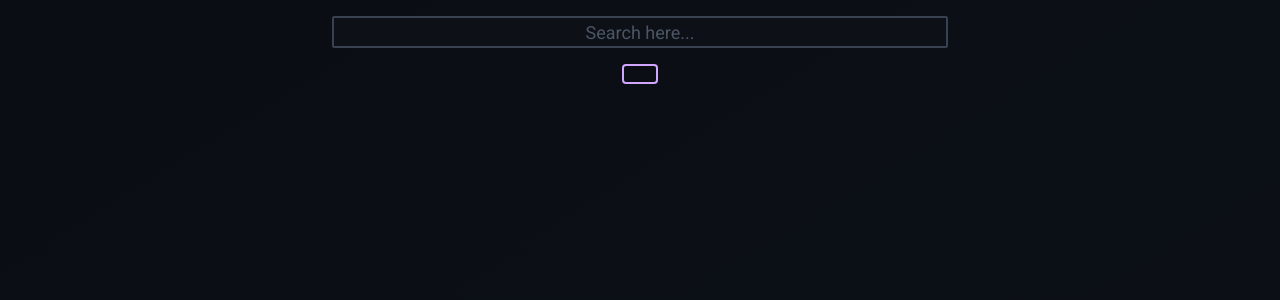
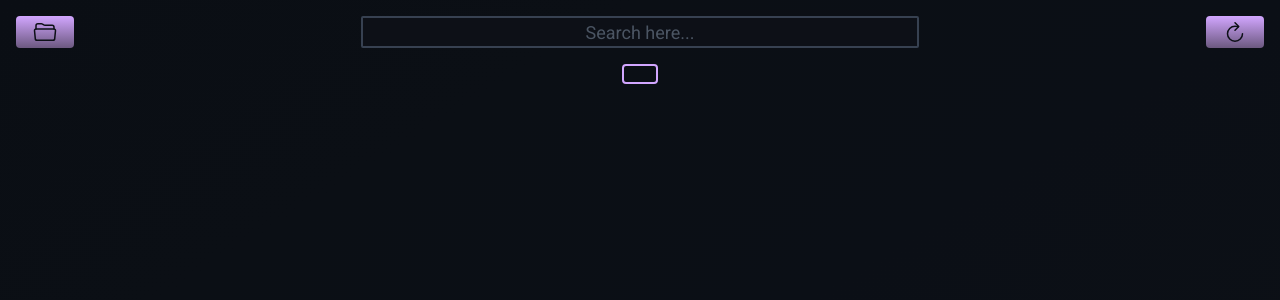
Before and after one commit to diegorezm/wallpapercl, a React (Vite) app: page / in a window 1280 px wide. Shown: the top 300 px of the page. Built offline with nearby package versions, Linux system fonts and the light colour scheme.

Commit message:
navbar working

```diff
--- a/src/components/Navbar.tsx
+++ b/src/components/Navbar.tsx
@@ -1,5 +1,9 @@
-import { ImageQuery } from "../interfaces";
+
+import { IoFolderOpenOutline, IoRefresh } from "react-icons/io5";
+import { open } from "@tauri-apps/api/dialog";
+import { ImageInterface, ImageQuery } from "../interfaces";
 import Search from "./Search";
+import { getImagesFromDirectory } from "../utils";
 
 interface props {
   imageQuery: ImageQuery,
@@ -7,9 +11,35 @@ interface props {
 }
 
 export default function Navbar(props: props) {
+  const { imageQuery, setImageQuery } = props;
+  const handleRefreshButton = async () => {
+    const baseDir = imageQuery.defaultDir;
+    const images = await getImagesFromDirectory(baseDir);
+    setImageQuery(query => ({ ...query, images }));
+    window.location.reload();
+  };
+  const handleDirectoryClick = async () => {
+    const selected = (await open({
+      directory: true,
+      multiple: false,
+    })) as string;
+    imageQuery.defaultDir = selected;
+    const images = await getImagesFromDirectory(imageQuery.defaultDir) as ImageInterface[];
+    setImageQuery(query => ({...query, images}));
+  };
   return (
     <nav className="flex flex-row justify-between items-center px-2 w-full relative">
+      <button className="bg-gradient-to-b flex justify-center items-center from-[var(--pink-color)] to-[var(--purple-color)] w-[12%] md:w-[8%] lg:w-[5%] h-8 px-2 py-2 text-[var(--crust)] rounded" onClick={handleDirectoryClick}>
+        <span className="text-2xl text-center">
+          <IoFolderOpenOutline />
+        </span>
+      </button>
       <Search {...props} />
+      <button className="bg-gradient-to-b flex justify-center items-center from-[var(--pink-color)] to-[var(--purple-color)] w-[12%] md:w-[8%] lg:w-[5%] h-8 px-2 py-2 text-[var(--crust)] rounded" onClick={handleRefreshButton}>
+        <span className="text-2xl text-center">
+          <IoRefresh />
+        </span>
+      </button>
     </nav>
   );
 }
```
